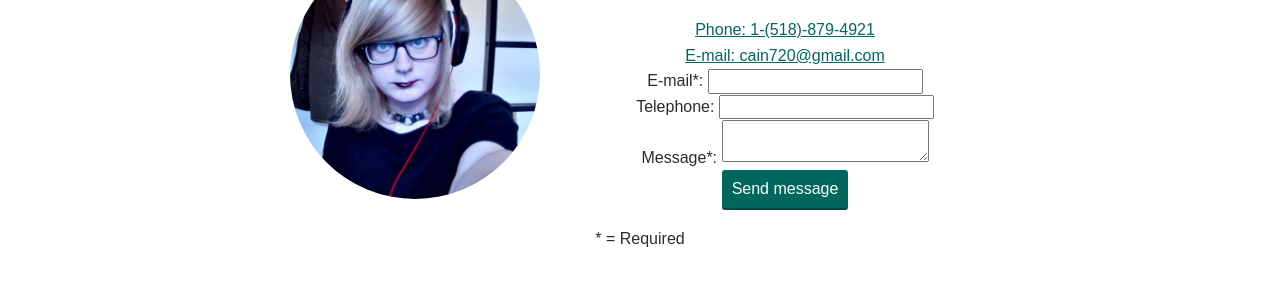
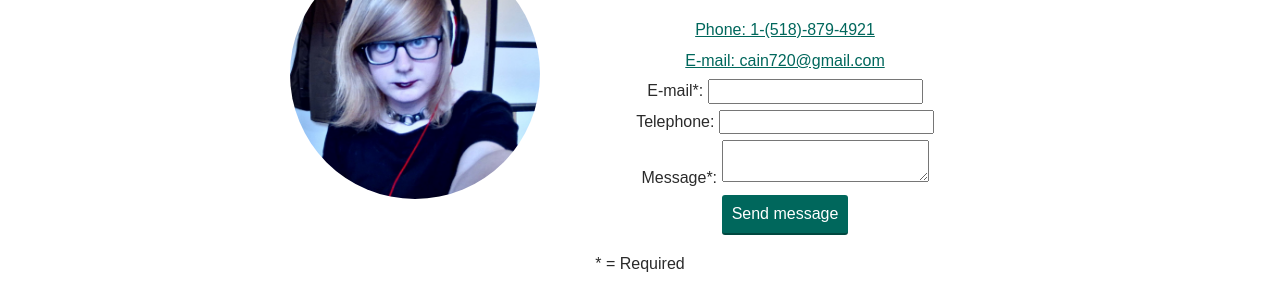
Before and after one commit to MatthewCain1234/portfolio-website, a plain HTML site: page Contact-Matthew-Cain.html in a window 1280 px wide. Shown: the part 181-462 px from the top of the page. Drawn offline with nearby package versions, Linux system fonts and the light colour scheme; a web font is replaced by a local one.

Commit message:
Contact page margins
If applied, this commit will add small margins to the contact class items on the contact page.

```diff
--- a/Contact-Matthew-Cain.html
+++ b/Contact-Matthew-Cain.html
@@ -34,25 +34,25 @@
       <h1>
         <a href="mailto:cain720@gmail.com?subject=whyamiemailingyoulol&body=thisisverysilly">Contact me!</a>
       </h1>
-      <div class="Contact">
+      <div class="contact">
         <a href="tel:1-(518)-879-4921">Phone: 1-(518)-879-4921</a>
       </div>
-      <div>
+      <div class="contact">
         <a href="mailto:cain720@gmail.com?subject=whyamiemailingyoulol&body=thisisverysilly">E-mail: cain720@gmail.com</a>
       </div>
-      <div>
+      <div class ="contact">
         <form action="#" method="post" id="contact-form">
           <label for="contact-email">E-mail*: </label>
           <input type="email" id ="contact-email" required>
-        <div>
+        <div class="contact">
           <label for="contact-telephone">Telephone: </label>
           <input type="tel" pattern="/d{3}[/-]/d{3}[/-]/d{4}" id="contact-telephone">
         </div>
-        <div>
+        <div class="contact">
           <label for="contact-message">Message*: </label>
           <textarea maxlength="500" id="contact-message" required></textarea>
         </div>
-        <div>
+        <div class="contact">
           <input class="button" type="submit" value="Send message">
         </div>
           <p>* = Required</p>
--- a/css/style.production.css
+++ b/css/style.production.css
@@ -277,6 +277,11 @@ button:focus,
   text-align: center;
 }
 
+.contact {
+  margin-top: 5px;
+  margin-bottom: 5px;
+}
+
 /*
 FAILED
 
```
